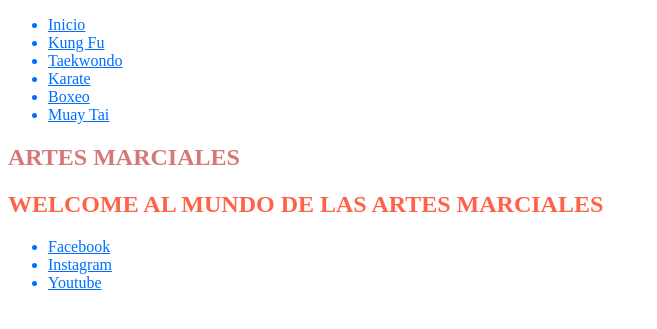
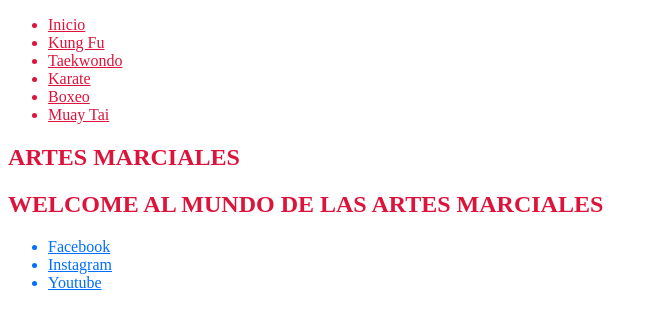
Before and after one commit to arivelli/desarrollo, a PHP site: page / in a window 1280 px wide. Shown: the top 329 px of the page, without its empty margins (0-657 px from the left). Run offline with PHP 8.4, Linux system fonts and the light colour scheme.

Commit message:
ad colors

```diff
--- a/Matias/Artes Marciales/index.css
+++ b/Matias/Artes Marciales/index.css
@@ -1,30 +1,30 @@
 * {color: rgb(0, 110, 255);}
 
-#inicio {color: rgba(179, 14, 14, 0.561);}
-.subtituloinicio{color: tomato;}
-nav .subinicio {text-decoration-color: crimson;}
+#inicio {color: crimson;}
+.subtituloinicio{color: crimson;}
+li.subinicio , a.subinicio{color: crimson;}
 
 
 
-#kungfu{color: rgb(50, 205, 50);}
+#kungfu{color: rgb(21, 214, 150);}
+a.kungfu , li.kungfu{color: rgb(21, 214, 150);}
 
 
 
-
-
-#taekwondo{color: black;}
+#taekwondo{color: darkslategrey;}
+li.taekwondo , a.taekwondo{color: darkslategrey;}
 
 
 
-
-#karate{color: rgb(100, 66, 163);}
-
+#karate{color: deeppink;}
+li.karate , a.karate{color: deeppink;}
 
 
 
 #boxeo {color: darkcyan;}
-
+li.boxeo , a.boxeo {color: darkcyan;}
 
 
 
 #muaytai{color: darkorange;}
+li.muaytai , a.muaytai{color: darkorange;}
--- a/Matias/Artes Marciales/index.html
+++ b/Matias/Artes Marciales/index.html
@@ -13,14 +13,14 @@
 <body>
     <header>
         <title>Artes Marciales</title>
-        <nav class="subinicio">
+        <nav>
             <ul>
-               <li><a href="index.html">Inicio</a></li>
-               <li><a href="KungFu.html">Kung Fu</a></li>
-               <li><a href="Taekwondo.html">Taekwondo</a></li>
-               <li><a href="Karate.html">Karate</a></li>
-               <li><a href="Boxeo.html">Boxeo</a></li>
-               <li><a href="MuayTai.html">Muay Tai</a></li>
+               <li class="subinicio"><a class="subinicio" href="index.html">Inicio</a></li>
+               <li class="subinicio"><a class="subinicio" href="KungFu.html">Kung Fu</a></li>
+               <li class="subinicio"><a class="subinicio" href="Taekwondo.html">Taekwondo</a></li>
+               <li class="subinicio"><a class="subinicio" href="Karate.html">Karate</a></li>
+               <li class="subinicio"><a class="subinicio" href="Boxeo.html">Boxeo</a></li>
+               <li class="subinicio"><a class="subinicio" href="MuayTai.html">Muay Tai</a></li>
             </ul>
        </nav>
     </header>
```
Also changed, not shown: Matias/Artes Marciales/Boxeo.html (+6 -6 lines), Matias/Artes Marciales/Karate.html (+6 -6 lines), Matias/Artes Marciales/KungFu.html (+6 -6 lines), Matias/Artes Marciales/MuayTai.html (+6 -6 lines), Matias/Artes Marciales/Taekwondo.html (+6 -6 lines).
